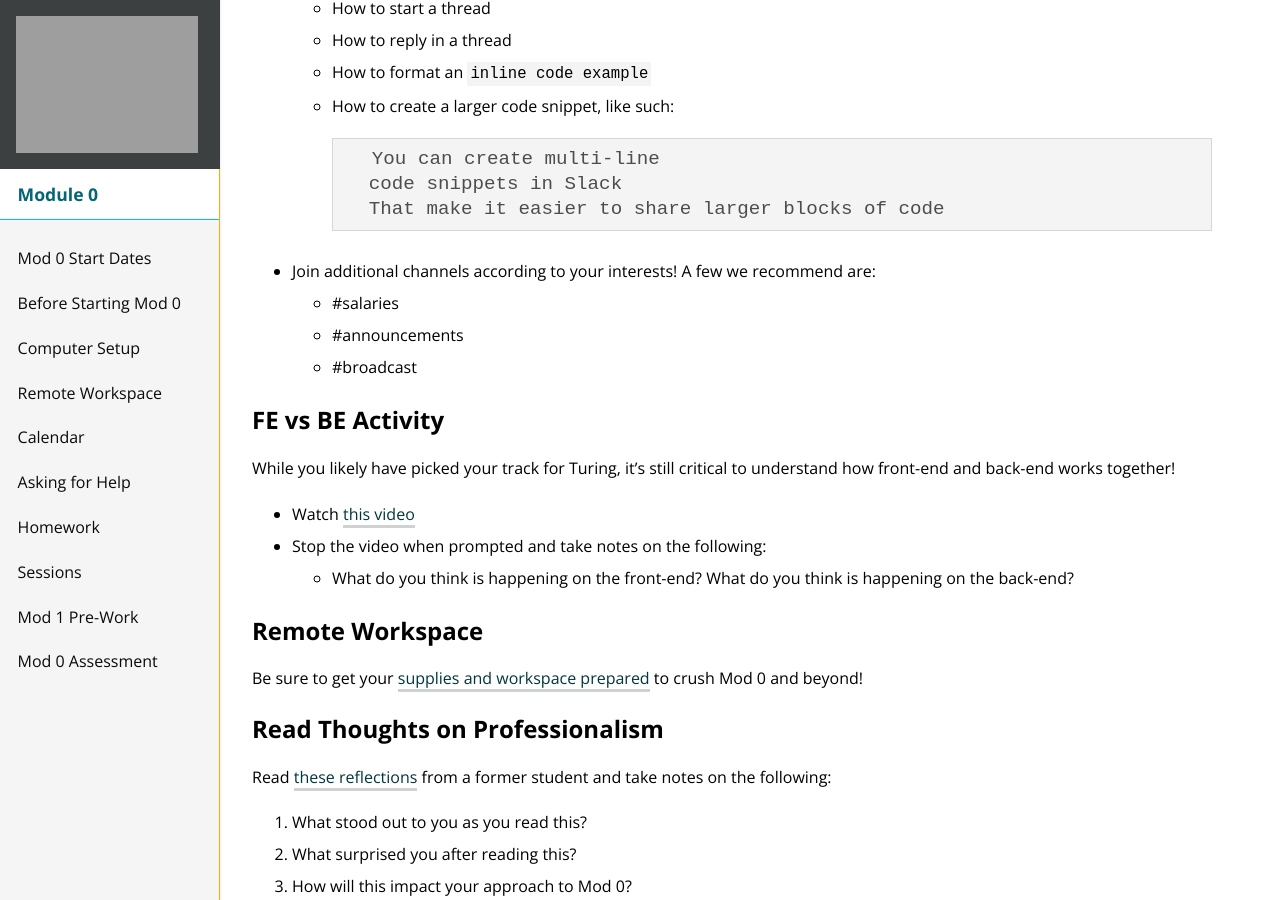
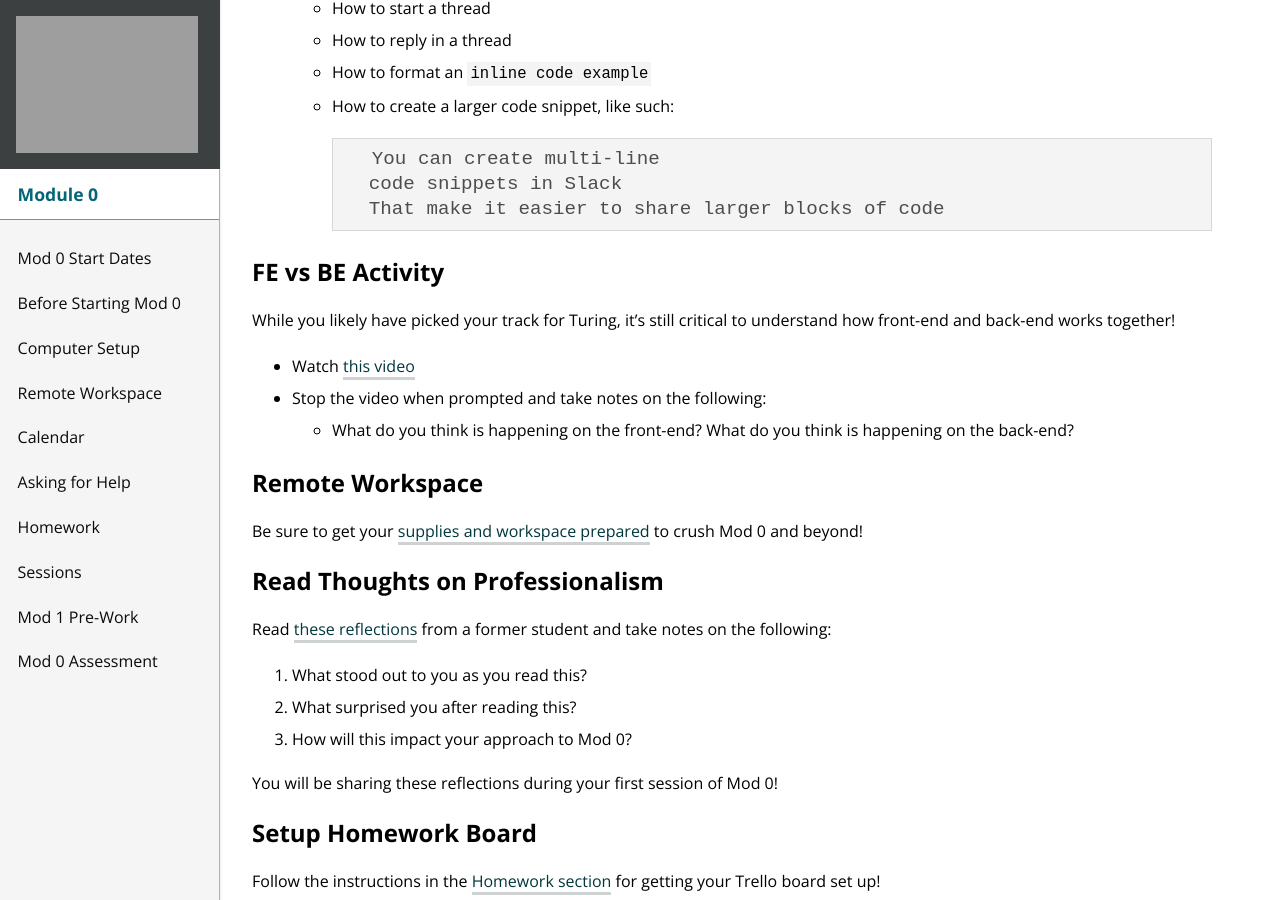
Before and after one commit to turingschool/mod-0-curriculum, a Jekyll site: the page built from before-mod-0.md, in a window 1280 px wide and 900 px high, scrolled down 1562 px. Built offline with Jekyll 4.4.1, drawn with Linux system fonts in a browser that asks for light colours; nearby versions of some CDN libraries.

Commit message:
Update before-mod-0.md

````diff
--- a/before-mod-0.md
+++ b/before-mod-0.md
@@ -54,10 +54,6 @@ Slack is our main communication tool at Turing. You will receive an invite to jo
       code snippets in Slack
       That make it easier to share larger blocks of code
     ```
-- Join additional channels according to your interests! A few we recommend are:
-  - #salaries
-  - #announcements
-  - #broadcast
 
 ## FE vs BE Activity
 While you likely have picked your track for Turing, it's still critical to understand how front-end and back-end works together!
````
